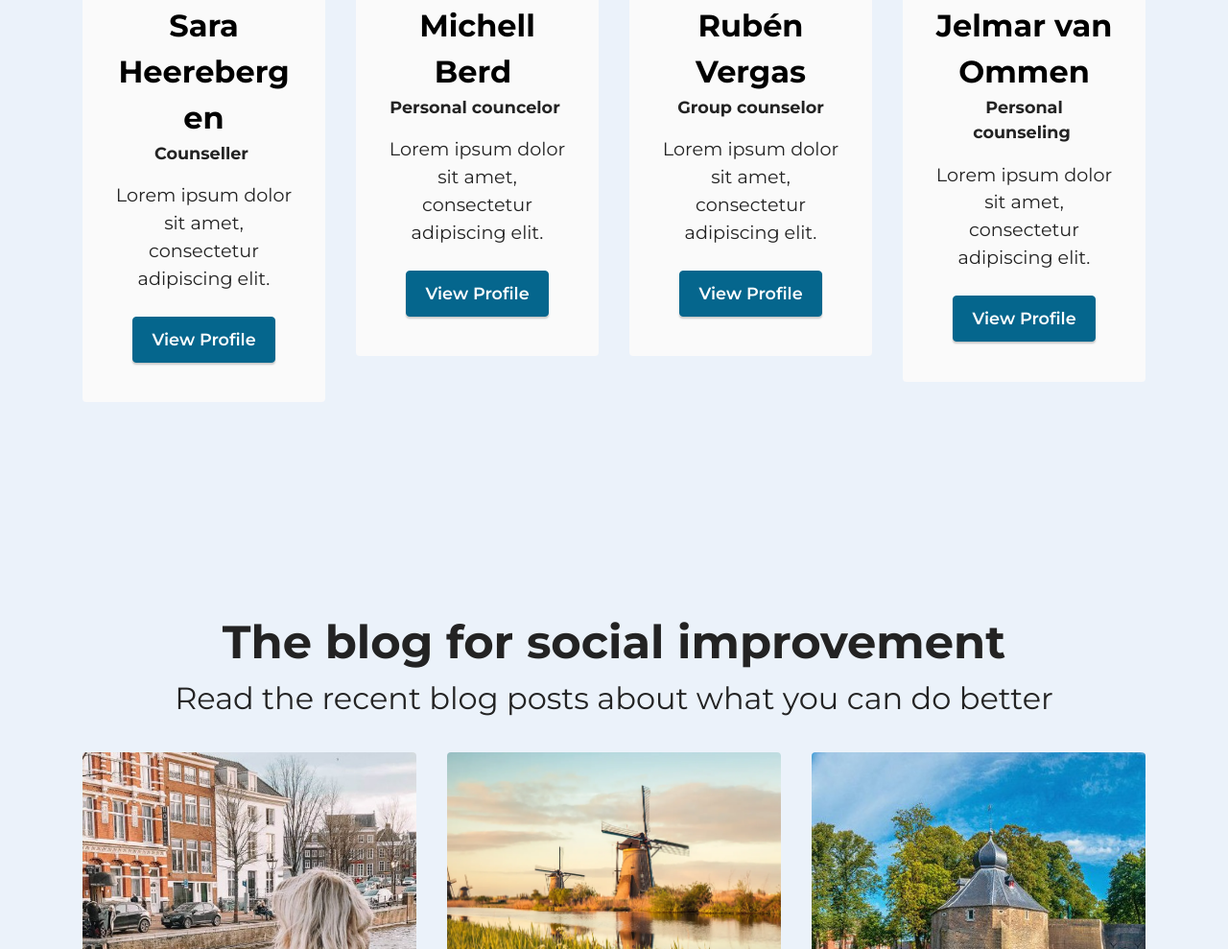
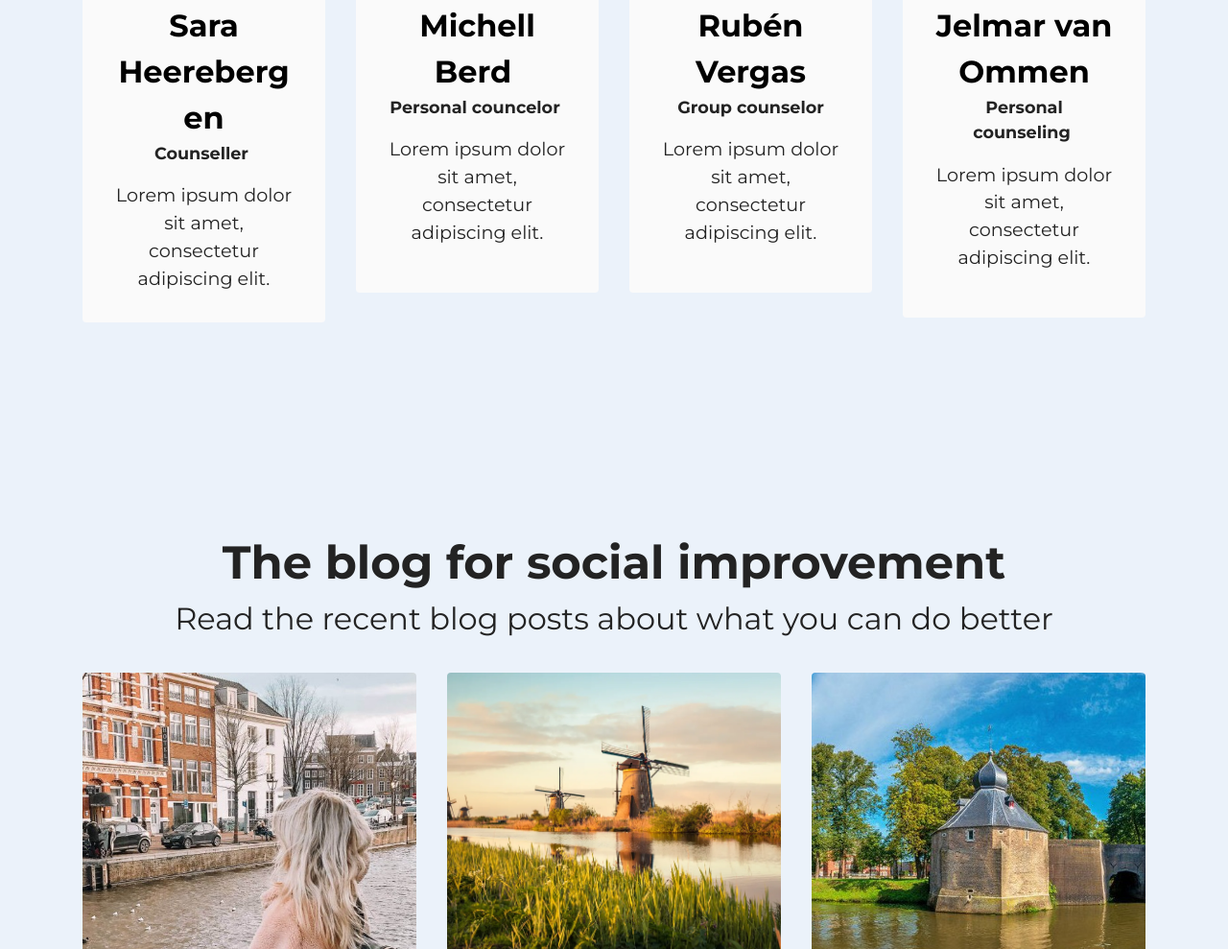
Before and after one commit to Jelmar1025/ShareCareWebsite-PRJ4-Production, a plain HTML site: page index.html in a window 1280 px wide. Shown: the part 2016-3005 px from the top of the page at 96% size. Drawn offline with Linux system fonts and the light colour scheme; a script that the page names is missing; files whose address does not match are found by name.

Commit message:
update index1.2

```diff
--- a/index.html
+++ b/index.html
@@ -156,10 +156,7 @@
                         <h6 class="mbr-role mbr-fonts-style align-center mb-3 display-4"><strong>Counseller&nbsp;</strong></h6>
                         <p class="card-text mbr-fonts-style align-center display-7">
                             Lorem ipsum dolor sit amet, consectetur adipiscing elit.</p>
-
-                        <div class="mbr-section-btn card-btn align-center"><a class="btn btn-primary display-4" href="https://mobiri.se">View
-                                Profile</a></div>
-                    </div>
+</div>
                 </div>
             </div>
 
@@ -175,8 +172,7 @@
                             Lorem ipsum dolor sit amet, consectetur adipiscing elit.
                         </p>
 
-                        <div class="mbr-section-btn card-btn align-center"><a class="btn btn-primary display-4" href="https://mobiri.se">View
-                                Profile</a></div>
+                        <div class="mbr-section-btn card-btn align-center"></div>
                     </div>
                 </div>
             </div>
@@ -193,8 +189,7 @@
                             Lorem ipsum dolor sit amet, consectetur adipiscing elit.
                         </p>
 
-                        <div class="mbr-section-btn card-btn align-center"><a class="btn btn-primary display-4" href="https://mobiri.se">View
-                                Profile</a></div>
+                        <div class="mbr-section-btn card-btn align-center"></div>
                     </div>
                 </div>
             </div>
@@ -211,8 +206,7 @@
                             Lorem ipsum dolor sit amet, consectetur adipiscing elit.
                         </p>
 
-                        <div class="mbr-section-btn card-btn align-center"><a class="btn btn-primary display-4" href="https://mobiri.se">View
-                                Profile</a></div>
+                        <div class="mbr-section-btn card-btn align-center"></div>
                     </div>
                 </div>
             </div>
```
